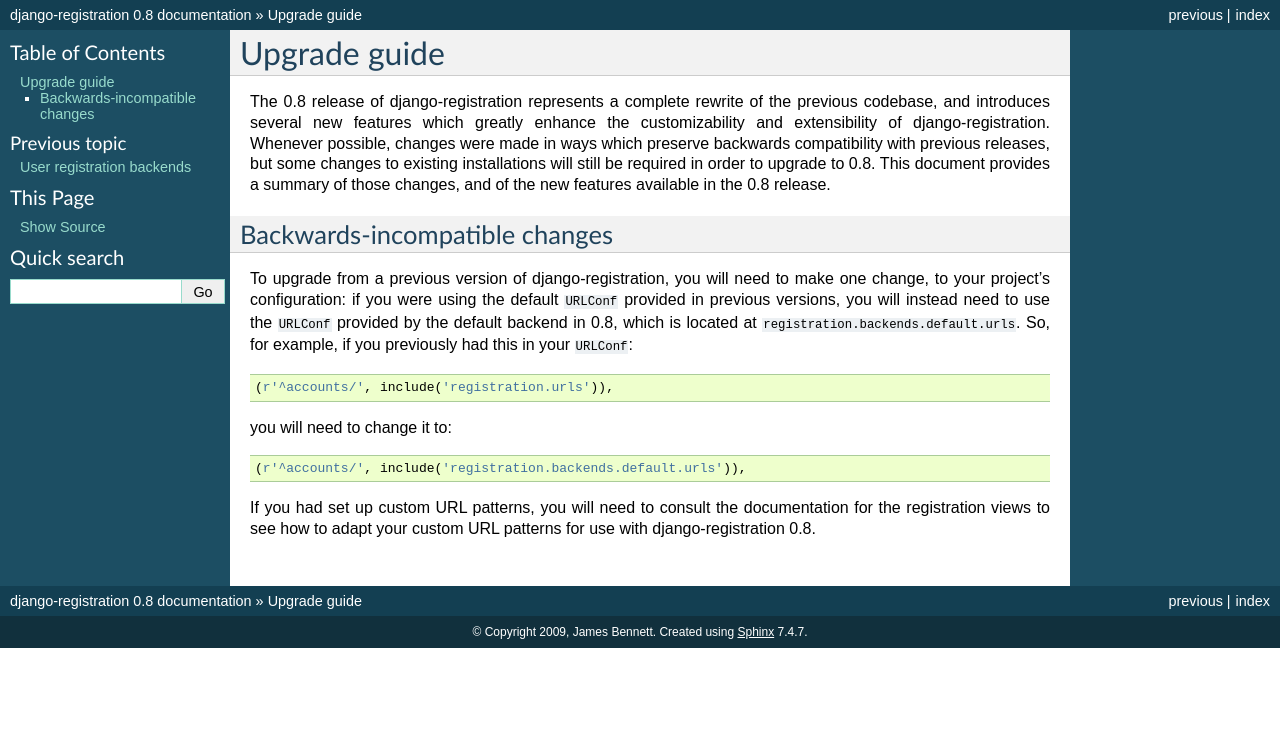
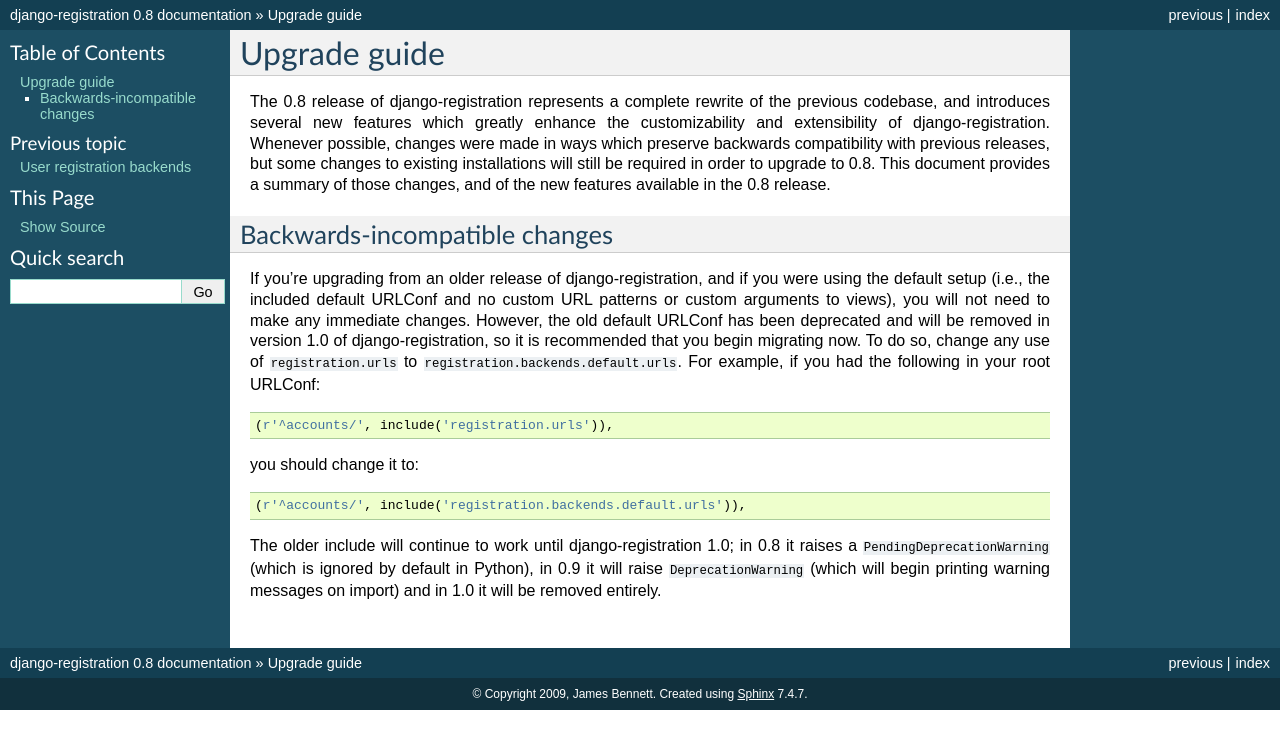
Before and after one commit to plivo/django-registration, a Sphinx documentation site: the page built from docs/upgrade.rst, in a window 1280 px wide. Shown: the top 749 px of the page. Built offline with Sphinx 7.4.7, drawn with Linux system fonts in a browser that asks for light colours.

Commit message:
Add note about compatibility of URLConf to the docs.

```diff
--- a/docs/upgrade.rst
+++ b/docs/upgrade.rst
@@ -16,19 +16,24 @@ and of the new features available in the 0.8 release.
 Backwards-incompatible changes
 ------------------------------
 
-To upgrade from a previous version of django-registration, you will
-need to make one change, to your project's configuration: if you were
-using the default ``URLConf`` provided in previous versions, you will
-instead need to use the ``URLConf`` provided by the default backend in
-0.8, which is located at ``registration.backends.default.urls``. So,
-for example, if you previously had this in your ``URLConf``::
+If you're upgrading from an older release of django-registration, and
+if you were using the default setup (i.e., the included default
+URLConf and no custom URL patterns or custom arguments to views), you
+will not need to make any immediate changes. However, the old default
+URLConf has been deprecated and will be removed in version 1.0 of
+django-registration, so it is recommended that you begin migrating
+now. To do so, change any use of ``registration.urls`` to
+``registration.backends.default.urls``. For example, if you had the
+following in your root URLConf::
 
     (r'^accounts/', include('registration.urls')),
 
-you will need to change it to::
+you should change it to::
 
     (r'^accounts/', include('registration.backends.default.urls')),
 
-If you had set up custom URL patterns, you will need to consult the
-documentation for the registration views to see how to adapt your
-custom URL patterns for use with django-registration 0.8.
+The older include will continue to work until django-registration 1.0;
+in 0.8 it raises a ``PendingDeprecationWarning`` (which is ignored by
+default in Python), in 0.9 it will raise ``DeprecationWarning`` (which
+will begin printing warning messages on import) and in 1.0 it will be
+removed entirely.
```
